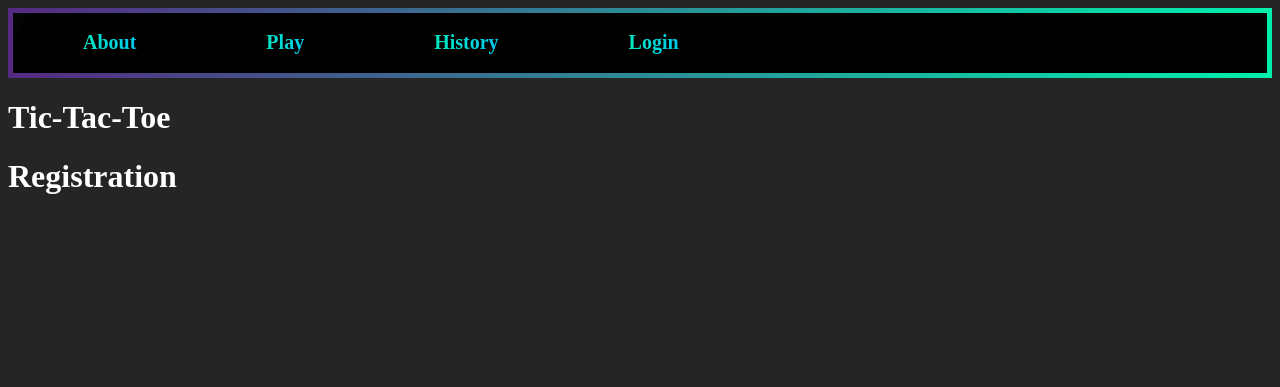
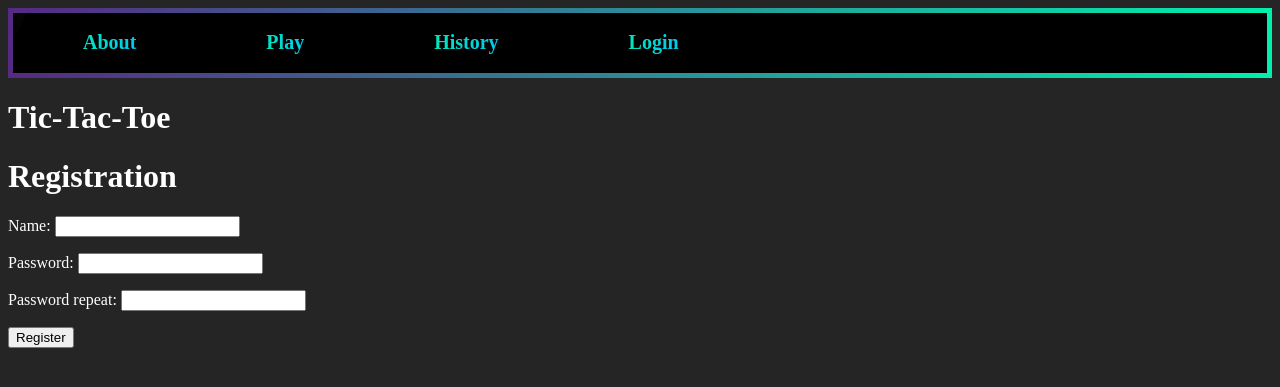
Before and after one commit to VTsabina/Python_camp, a Flask app: page /register in a window 1280 px wide. Shown: the top 387 px of the page. Run offline with Flask 3, Linux system fonts and the light colour scheme.

Commit message:
Registration form created

```diff
--- a/py_t04b/src/web/model.py
+++ b/py_t04b/src/web/model.py
@@ -2,7 +2,7 @@
 from flask import render_template
 
 menu = [{'name': 'About', 'url': '/'},
-        {'name': 'Play', 'url': '/game'},
+        {'name': 'Play', 'url': '/play'},
         {'name': 'History', 'url': '/history'},
         {'name': 'Login', 'url': '/login'}]
 
--- a/py_t04b/src/web/route.py
+++ b/py_t04b/src/web/route.py
@@ -27,7 +27,7 @@ def login():
 
 @app.route('/profile/<user_id>', methods=['GET', 'POST'])
 def show_profile(user_id):
-    pass
+    return render_template('profile.html', mainmenu=menu)
 
 @app.route('/create_game', methods=['GET', 'POST'])
 def choose_mode():
@@ -36,6 +36,10 @@ def choose_mode():
 @app.route('/join', methods=['GET', 'POST'])
 def join_game():
     pass
+
+@app.route('/play', methods=['GET', 'POST'])
+def play_game():
+    return render_template('play.html', mainmenu=menu)
 
 @app.route('/game')
 def get_uuid():
--- a/py_t04b/src/web/templates/create_game.html
+++ b/py_t04b/src/web/templates/create_game.html
@@ -5,6 +5,10 @@
 <div>
     <div>
         <h1>Please, choose PvP or PvE mode</h1>
+
+        <button class="another_btn" type="button"><a href='/game'>PvE</a></button>
+
+        <button class="another_btn" type="button">PvP</button>
     </div>
 </div>
 {% endblock %}
--- a/py_t04b/src/web/templates/register.html
+++ b/py_t04b/src/web/templates/register.html
@@ -5,6 +5,12 @@
 <div>
     <div>
         <h1>Registration</h1>
+        <form action="/register" method="post">
+            <p><label>Name: </label> <input type="text" name="name" value="" required /></p>
+            <p><label>Password: </label> <input type="text" name="password" value="" required /></p>
+            <p><label>Password repeat: </label> <input type="text" name="password_repeat" value="" required /></p>
+            <p><input type="submit" value="Register" />
+        </form>
     </div>
 </div>
 {% endblock %}
```
Also changed, not shown: py_t04b/src/web/templates/play.html (added, +15 -0 lines), py_t04b/src/web/templates/profile.html (added, +10 -0 lines).
